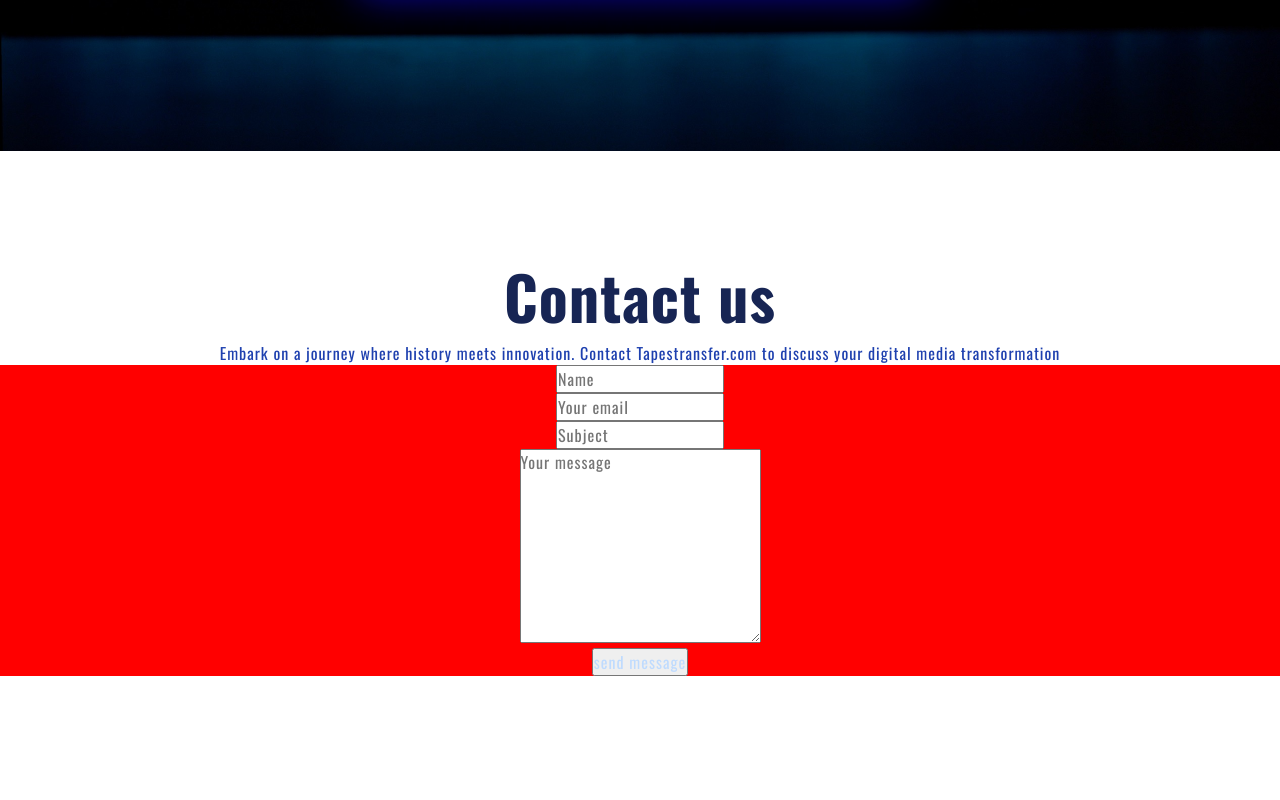
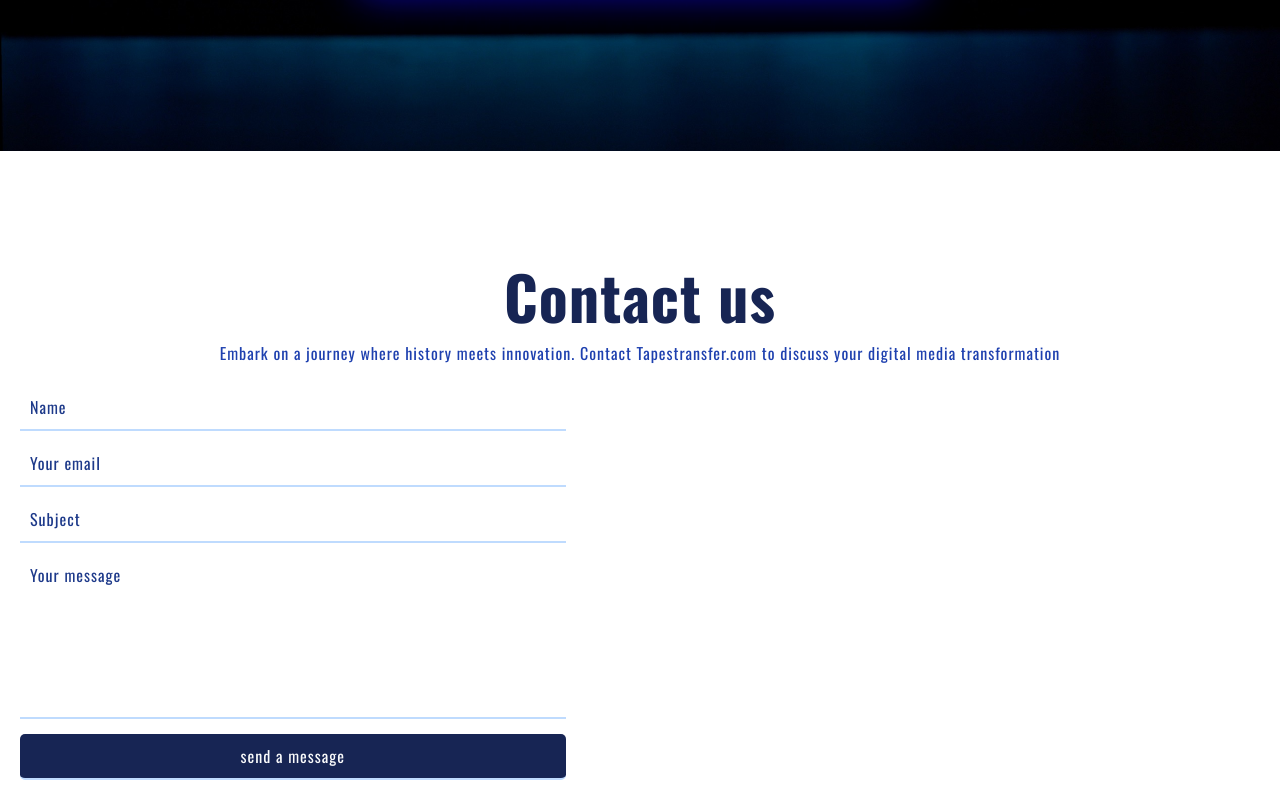
Before and after one commit to Losssik/kasety, a React (Vite) app: page / in a window 1280 px wide. Shown: the part 5236-6036 px from the top of the page. Before the commit the page ends 5912 px from the top, so only its background shows below. Built offline with nearby package versions, Linux system fonts and the light colour scheme.

Commit message:
applying functionality of contact form  using emailjs library

```diff
--- a/package.json
+++ b/package.json
@@ -11,6 +11,7 @@
   },
   "dependencies": {
     "@types/styled-components": "^5.1.34",
+    "emailjs-com": "^3.2.0",
     "i18next": "^23.7.15",
     "react": "^18.2.0",
     "react-dom": "^18.2.0",
--- a/src/App.jsx
+++ b/src/App.jsx
@@ -12,7 +12,7 @@ import Parralax from "./components/Parralax";
 
 import WhyUs from "./components/WhyUs";
 import PhoneParralax from "./components/PhoneParralax";
-import ContactForm from "./components/ContactForm";
+import { ContactUs } from "./components/ContactUs";
 
 const App = () => {
   return (
@@ -26,8 +26,7 @@ const App = () => {
         <FAQ />
         <Accordion />
         <PhoneParralax />
-
-        <ContactForm />
+        <ContactUs />
       </I18nextProvider>
     </>
   );
--- a/src/components/ContactForm.jsx
+++ /dev/null
@@ -1,49 +0,0 @@
-import styled from "styled-components";
-import Header from "../ui/Header";
-import Subheader from "../ui/Subheader";
-
-const Form = styled.form`
-  background-color: red;
-  text-align: center;
-`;
-
-function handleSubmit(e) {
-  console.log("test");
-  e.preventDefault();
-}
-
-function ContactForm() {
-  return (
-    <div id="contact">
-      <Header>Contact us</Header>
-      <Subheader>
-        Embark on a journey where history meets innovation. Contact
-        Tapestransfer.com to discuss your digital media transformation
-      </Subheader>
-      <Form onSubmit={handleSubmit}>
-        <div>
-          <input type="text" placeholder="Name" name="name" />
-        </div>
-        <div>
-          <input type="email" placeholder="Your email" name="email" />
-        </div>
-        <div>
-          <input type="text" placeholder="Subject" name="subject" />
-        </div>
-        <div>
-          <textarea
-            cols="30"
-            rows="8"
-            placeholder="Your message"
-            name="message"
-          ></textarea>
-        </div>
-        <div>
-          <input type="submit" value="send message"></input>
-        </div>
-      </Form>
-    </div>
-  );
-}
-
-export default ContactForm;
--- /dev/null
+++ b/src/components/ContactUs.jsx
@@ -0,0 +1,99 @@
+import styled from "styled-components";
+import Header from "../ui/Header";
+import Subheader from "../ui/Subheader";
+import emailjs from "emailjs-com";
+import { useRef } from "react";
+
+const Form = styled.form`
+  display: flex;
+  flex-direction: column;
+  gap: 1rem;
+  padding: 2rem;
+
+  input,
+  textarea {
+    padding: 1rem 1rem;
+    width: 44%;
+    border: none;
+    border-bottom: 2px solid var(--color-brand-200);
+    outline-color: var(--color-brand-200);
+    color: var(--color-brand-900);
+  }
+
+  textarea {
+    resize: none;
+  }
+
+  ::placeholder {
+    color: var(--color-brand-900);
+  }
+`;
+
+const SubmitFormButton = styled.input`
+  background-color: var(--color-brand-950);
+  color: var(--color-grey-50) !important;
+  border-radius: 5px;
+  cursor: pointer;
+
+  &:hover {
+    background-color: var(--color-brand-900);
+  }
+`;
+
+export const ContactUs = () => {
+  const form = useRef();
+
+  const handleSubmit = (e) => {
+    e.preventDefault();
+
+    emailjs
+      .sendForm(
+        "service_s2fawgp",
+        "template_7kpbrxn",
+        form.current,
+        "Q-_C632UKuIFHRiVy"
+      )
+      .then(
+        (result) => {
+          console.log(result.text);
+          form.current.reset();
+        },
+        (error) => {
+          console.log(error.text);
+        }
+      );
+  };
+
+  return (
+    <div id="contact">
+      <Header>Contact us</Header>
+      <Subheader>
+        Embark on a journey where history meets innovation. Contact
+        Tapestransfer.com to discuss your digital media transformation
+      </Subheader>
+      <Form onSubmit={handleSubmit} ref={form}>
+        <div>
+          <input type="text" placeholder="Name" name="name" required />
+        </div>
+        <div>
+          <input type="email" placeholder="Your email" name="email" required />
+        </div>
+        <div>
+          <input type="text" placeholder="Subject" name="subject" required />
+        </div>
+        <div>
+          <textarea
+            cols="30"
+            rows="6"
+            placeholder="Your message"
+            name="message"
+            required
+          ></textarea>
+        </div>
+        <div>
+          <SubmitFormButton type="submit" value="send a message" disabled />
+        </div>
+      </Form>
+    </div>
+  );
+};
```
Also changed, not shown: 2 other files (tests, documents, lock files or other folders).
